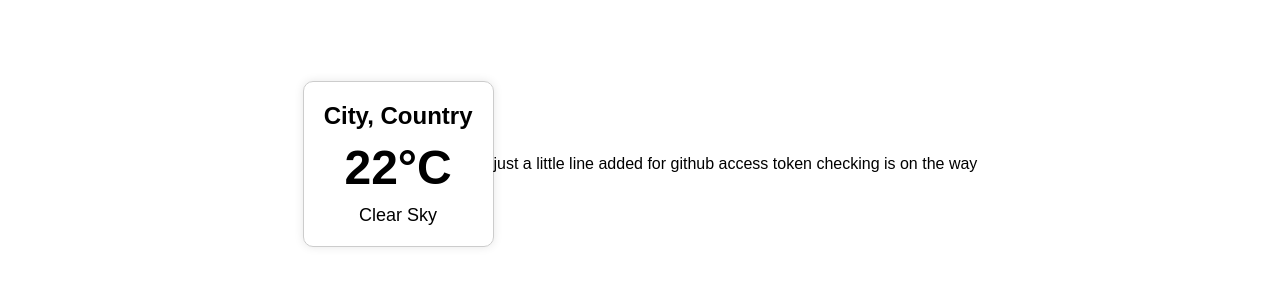
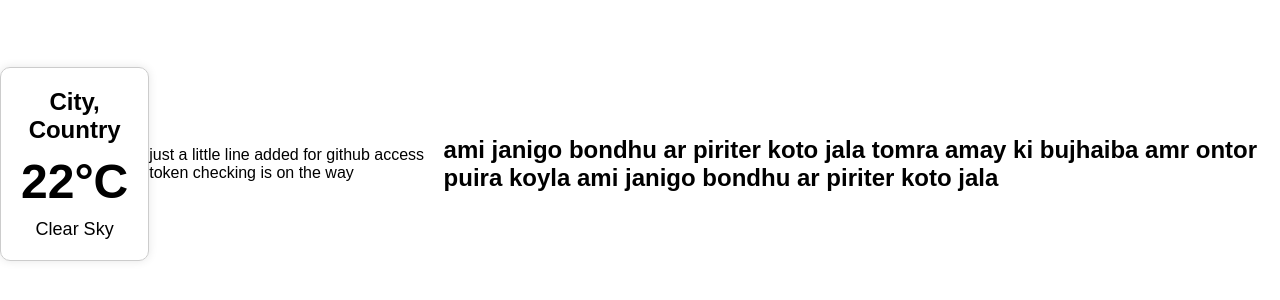
Before and after one commit to Maruf-Raju-pro/CodeBeginnings, a plain HTML site: page index.html in a window 1280 px wide. Shown: the part 236-536 px from the top of the page. Drawn offline with Linux system fonts and the light colour scheme.

Commit message:
final commit

```diff
--- a/index.html
+++ b/index.html
@@ -15,6 +15,7 @@
     </div>
 
     <p>just a little line added for github access token checking is on the way</p>
+    <h2>ami janigo bondhu ar piriter koto jala tomra amay ki bujhaiba amr ontor puira koyla ami janigo bondhu ar piriter koto jala </h2>
 
 </body>
 </html>
```
